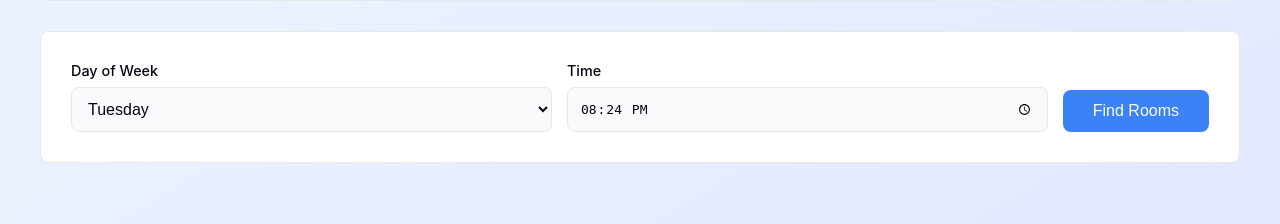
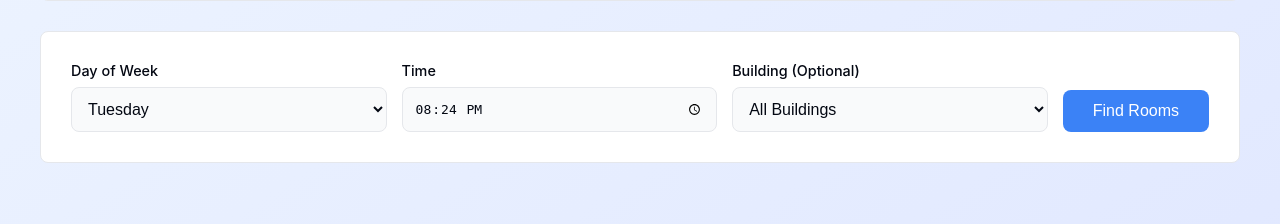
Before and after one commit to donovanmchenry/njitemptyroomfinder, a Flask app: page / in a window 1280 px wide. Shown: the part 388-612 px from the top of the page. Run offline with Flask 3, Linux system fonts and the light colour scheme; data that the repository does not hold is empty; parts of the project's set-up code (start-up, migrations or seed data) failed here and were passed over.

Commit message:
Add building filter option for classroom search
Added functionality to filter classroom availability by building codes (e.g., KUPF, CKB).
Users can now select a specific building from a dropdown to see only rooms in that building,
or select "All Buildings" to view all available classrooms.

Changes:
- Backend: Added /api/buildings endpoint to fetch all unique building codes
- Backend: Extended /api/available-rooms to accept optional 'building' parameter
- Frontend: Added building dropdown selector to search form
- Frontend: Updated grid layout to accommodate the new filter field
- Frontend: Dynamically loads building list on page load

The filter extracts building codes from room names (format: "BUILDING ROOM")
and supports all 18 buildings in the system (CAB, CAMP, CKB, COLT, CTR, CULM,
DHRH, ECEC, FENS, FMH, GITC, HUD, KUPF, MALL, ME, TIER, WEC, WEST).

```diff
--- a/app.py
+++ b/app.py
@@ -80,6 +80,18 @@ def get_all_rooms():
     })
 
 
+@app.route('/api/buildings', methods=['GET'])
+def get_all_buildings():
+    """Get list of all unique building codes"""
+    buildings = sorted(set(
+        room.split()[0] for room in SCHEDULE_DATA['room_list'] if ' ' in room
+    ))
+    return jsonify({
+        'buildings': buildings,
+        'total': len(buildings)
+    })
+
+
 @app.route('/api/available-rooms', methods=['POST'])
 def get_available_rooms():
     """
@@ -88,7 +100,8 @@ def get_available_rooms():
     Expected JSON body:
     {
         "day": "Monday",
-        "time": "18:00"  # 24-hour format HH:MM
+        "time": "18:00",  # 24-hour format HH:MM
+        "building": "CKB"  # optional building filter
     }
     """
     data = request.get_json()
@@ -98,6 +111,7 @@ def get_available_rooms():
 
     day = data['day']
     check_time = data['time']
+    building_filter = data.get('building', '')  # Optional building filter
 
     # Validate day
     valid_days = ['Monday', 'Tuesday', 'Wednesday', 'Thursday', 'Friday', 'Saturday', 'Sunday']
@@ -112,8 +126,15 @@ def get_available_rooms():
 
     available_rooms = []
     occupied_rooms = []
+    total_rooms_count = len(SCHEDULE_DATA['room_list'])
 
     for room, schedule in SCHEDULE_DATA['rooms'].items():
+        # Apply building filter if specified
+        if building_filter:
+            room_building = room.split()[0] if ' ' in room else ''
+            if room_building != building_filter:
+                continue
+
         is_occupied, occupying_course = is_room_occupied(schedule, day, check_time)
 
         if is_occupied:
@@ -132,13 +153,18 @@ def get_available_rooms():
     available_rooms.sort(key=lambda x: x['room'])
     occupied_rooms.sort(key=lambda x: x['room'])
 
+    # Update total_rooms_count if building filter is applied
+    if building_filter:
+        total_rooms_count = len(available_rooms) + len(occupied_rooms)
+
     return jsonify({
         'day': day,
         'time': check_time,
+        'building': building_filter,
         'available_rooms': available_rooms,
         'occupied_rooms': occupied_rooms,
         'summary': {
-            'total_rooms': len(SCHEDULE_DATA['room_list']),
+            'total_rooms': total_rooms_count,
             'available': len(available_rooms),
             'occupied': len(occupied_rooms)
         }
--- a/templates/index.html
+++ b/templates/index.html
@@ -113,7 +113,7 @@
 
         .search-form {
             display: grid;
-            grid-template-columns: 1fr 1fr auto;
+            grid-template-columns: 1fr 1fr 1fr auto;
             gap: 15px;
             align-items: end;
         }
@@ -419,6 +419,13 @@
                     <input type="time" id="timeInput" required>
                 </div>
 
+                <div class="form-group">
+                    <label for="buildingSelect">Building (Optional)</label>
+                    <select id="buildingSelect">
+                        <option value="">All Buildings</option>
+                    </select>
+                </div>
+
                 <button type="submit" class="btn">Find Rooms</button>
             </form>
         </div>
@@ -509,11 +516,33 @@
         const currentDay = days[now.getDay()];
         document.getElementById('daySelect').value = currentDay;
 
+        // Load buildings list
+        async function loadBuildings() {
+            try {
+                const response = await fetch('/api/buildings');
+                const data = await response.json();
+                const buildingSelect = document.getElementById('buildingSelect');
+
+                data.buildings.forEach(building => {
+                    const option = document.createElement('option');
+                    option.value = building;
+                    option.textContent = building;
+                    buildingSelect.appendChild(option);
+                });
+            } catch (err) {
+                console.error('Error loading buildings:', err);
+            }
+        }
+
+        // Load buildings on page load
+        loadBuildings();
+
         form.addEventListener('submit', async (e) => {
             e.preventDefault();
 
             const day = document.getElementById('daySelect').value;
             const time = document.getElementById('timeInput').value;
+            const building = document.getElementById('buildingSelect').value;
 
             if (!day || !time) {
                 showError('Please select both day and time');
@@ -525,12 +554,17 @@
             error.style.display = 'none';
 
             try {
+                const requestBody = { day, time };
+                if (building) {
+                    requestBody.building = building;
+                }
+
                 const response = await fetch('/api/available-rooms', {
                     method: 'POST',
                     headers: {
                         'Content-Type': 'application/json'
                     },
-                    body: JSON.stringify({ day, time })
+                    body: JSON.stringify(requestBody)
                 });
 
                 if (!response.ok) {
```
